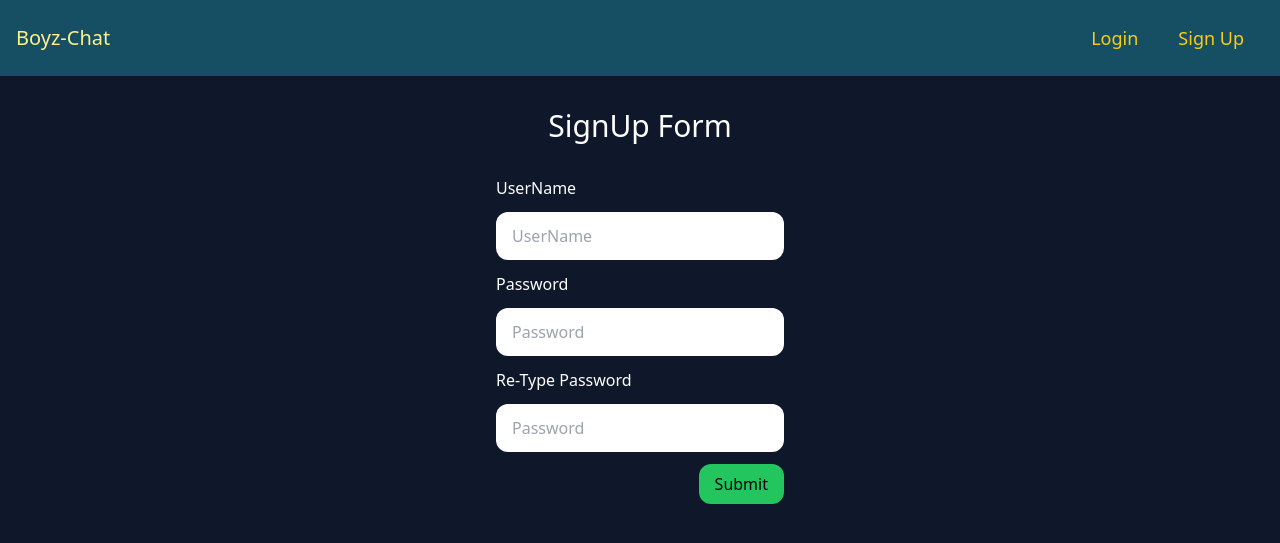
After one commit to WebdeveloperIsaac/chatappdjango, a Django app: page /signup/ in a window 1280 px wide. The commit adds this page. Shown: the top 543 px of the page. Run offline with Django 4.2, Linux system fonts and the light colour scheme; some libraries are stand-ins or nearby versions.

Commit message:
added the SignUP FUnctionality

```diff
--- /dev/null
+++ b/core/forms.py
@@ -0,0 +1,7 @@
+from django.contrib.auth.forms import UserCreationForm
+from django.contrib.auth.models import User
+
+class SignupForm(UserCreationForm):
+    class Meta:
+        model = User
+        fields = ['username','password1', 'password2']
--- a/core/templates/core/base.html
+++ b/core/templates/core/base.html
@@ -12,9 +12,14 @@
         <div>
             <a href="/" class="text-xl text-yellow-200">Boyz-Chat</a>
         </div>
-        <div>
-            <a href="/login/" class="text-lg text-yellow-400 mx-5 hover:text-yellow-100">Login</a>
-            <a href="/register/" class="text-lg text-yellow-400 mx-5 hover:text-yellow-100">Register</a>
+        <div class="flex items-center ">
+            {% if request.user.is_authenticated %}
+                <a class="text-lg text-yellow-200" href="/rooms/">Chat Rooms</a>
+                <a href="/logout/" class="text-lg text-yellow-400 mx-5 hover:text-yellow-100">LogOut</a>
+            {% else %}
+                <a href="/login/" class="text-lg text-yellow-400 mx-5 hover:text-yellow-100">Login</a>
+                <a href="/signup/" class="text-lg text-yellow-400 mx-5 hover:text-yellow-100">Sign Up</a>
+            {% endif %}
         </div>
     </nav>
     {% block content%}
--- /dev/null
+++ b/core/templates/core/signup.html
@@ -0,0 +1,38 @@
+{% extends 'core/base.html'%}
+
+{%  block title %}SignUp |
+{% endblock %}
+
+{% block content %}
+<div class="p-3 lg:p-8 text-center">
+   <h1 class="text-2xl lg:text-3xl text-white">SignUp Form</h1>
+</div>
+<form method="post" action="." class="lg:w-1/4 px-4 mx-auto">
+    {% csrf_token %}
+    <div class="mb-3">
+        <label class="text-white ">UserName</label>
+        <input type="text" name="username" class="w-full mt-3 px-4 py-3 rounded-xl" placeholder="UserName" required/>
+    </div>
+    <div class="mb-3">
+        <label class="text-white ">Password</label>
+        <input type="password" name="password1" class="w-full mt-3 px-4 py-3 rounded-xl" placeholder="Password" required/>
+    </div>
+    <div class="mb-3">
+        <label class="text-white ">Re-Type Password</label>
+        <input type="password" name="password2" class="w-full mt-3 px-4 py-3 rounded-xl" placeholder="Password" required/>
+    </div>
+    {% if form.errors %}
+    <div class="mb-5">
+
+            {% for field in form %}
+                {% for error in field.errors %}
+                <ul class="text-red-500 mb-5 p-4 rounded-xl">
+                    <li>{{error}}</li>
+                </ul>
+                {% endfor %}
+            {% endfor %}
+
+    {% endif %}
+<button class="py-2 px-4 rounded-xl text-black bg-green-500 float-right hover:bg-green-400 " type="submit">Submit</button>
+</form>
+{% endblock %}
--- a/core/urls.py
+++ b/core/urls.py
@@ -1,10 +1,10 @@
-from multiprocessing.spawn import import_main_path
-
-
-
+from django.contrib.auth import views as auth_views
 from django.urls import path
 from . import views
 
 urlpatterns = [
-    path('', views.frontend)
+    path('', views.frontend,name="frontpage"),
+    path('signup/',views.signup,name="Signup"),
+    path('logout/',auth_views.LogoutView.as_view(),name="logout"),
+    path('login/',auth_views.LoginView.as_view(template_name="core/login.html"),name="login")
 ]
--- a/core/views.py
+++ b/core/views.py
@@ -1,4 +1,19 @@
-from django.shortcuts import render
+from django.shortcuts import render,redirect
+from .forms import  SignupForm
+from django.contrib.auth import login
+
+
 
 def frontend(request):
     return render(request, 'core/frontpage.html')
+
+def signup(request):
+    if request.method == 'POST':
+        form = SignupForm(request.POST)
+        if form.is_valid():
+            user = form.save()
+            login(request, user)
+            return redirect('frontpage')
+    else:
+        form = SignupForm()
+    return render(request, 'core/signup.html', {'form': form})
--- a/djangochat/settings.py
+++ b/djangochat/settings.py
@@ -15,7 +15,9 @@ DEBUG = True
 
 ALLOWED_HOSTS = []
 
-
+LOGOUT_REDIRECT_URL = '/'
+LOGIN_REDIRECT_URL = '/rooms/'
+LOGIN_URL = '/login/'
 # Application definition
 
 INSTALLED_APPS = [
```
Also changed, not shown: core/templates/core/login.html (added, +10 -0 lines), db.sqlite3, 1 other file.
